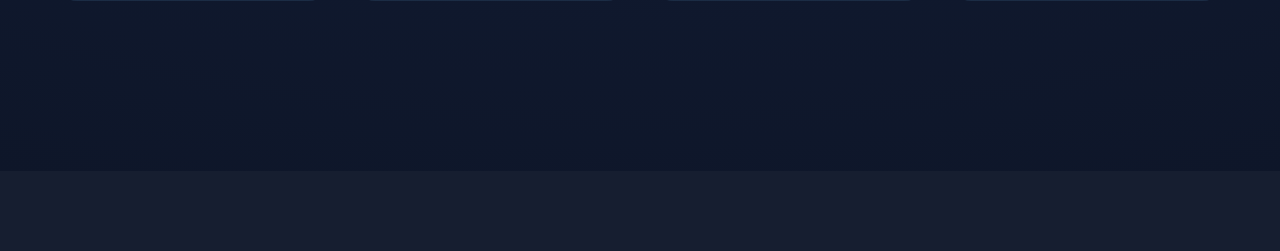
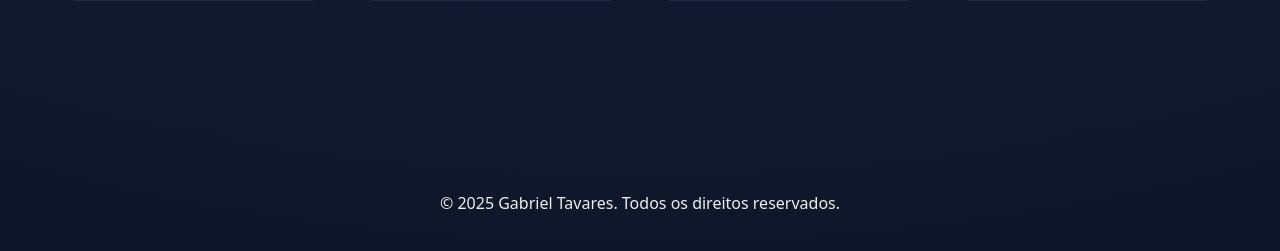
Before and after one commit to tavareesdev/portfolio, a PHP site: page /portfolio/pages/home.php in a window 1280 px wide. Shown: the part 4693-4944 px from the top of the page. Before the commit the page ends 4694 px from the top, so only its background shows below. Run offline with PHP 8.4, Linux system fonts and the light colour scheme; some libraries are stand-ins or nearby versions.

Commit message:
Ajustes Footer

```diff
--- a/pages/home.php
+++ b/pages/home.php
@@ -22,6 +22,8 @@
         <?php include 'sections/services.php' ?>
 
         <?php include 'sections/skills.php' ?>
+
+        <?php include 'sections/footer.php' ?>
     </body>
     <script>
         document.addEventListener("DOMContentLoaded", () => {
--- /dev/null
+++ b/pages/sections/css/footer.css
@@ -0,0 +1,4 @@
+footer {
+    text-align: center;
+    padding: 20px 0;
+}
--- /dev/null
+++ b/pages/sections/footer.php
@@ -0,0 +1,4 @@
+<style><?php include 'css/footer.css' ?></style>
+<footer>
+    <p>&copy; 2025 Gabriel Tavares. Todos os direitos reservados.</p>
+</footer>
--- a/pages/sections/projects.php
+++ b/pages/sections/projects.php
@@ -17,7 +17,7 @@
             <a class="card2-image" href="https://sejanow.com.br" target="_blank" style="background-image: url(<?php echo $baseURL;?>/img/sejanow.png);" data-image-full="<?php echo $baseURL;?>/img/sejanow.png">
                 <img src="<?php echo $baseURL;?>/img/sejanow.png" alt="Psychopomp" />
             </a>
-            <a class="card2-description" href="" target="_blank">
+            <a class="card2-description" href="https://sejanow.com.br" target="_blank">
                 <h2>Seja Now - Home</h2>
             </a>
         </li>
```
